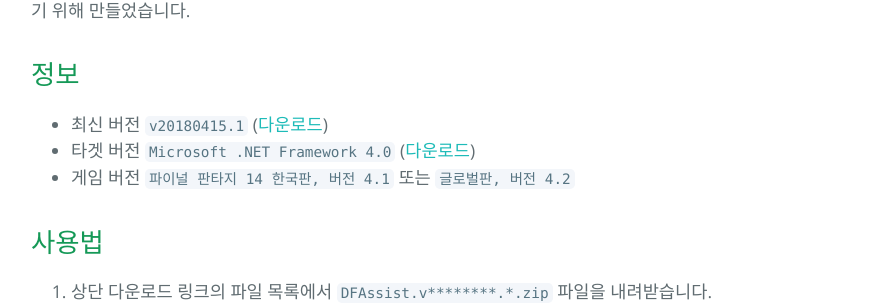
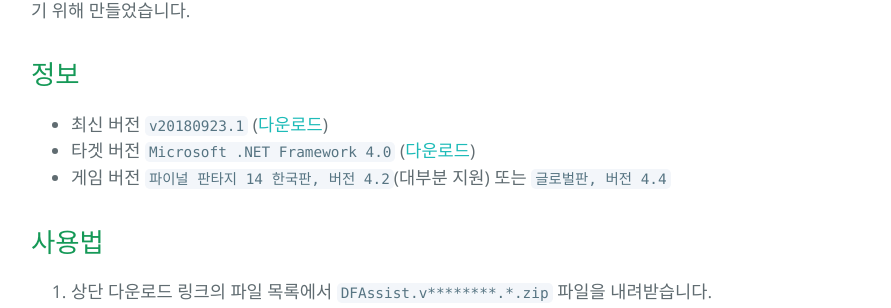
Before and after one commit to devunt/DFAssist, a Jekyll site: the page built from docs/index.md, in a window 1280 px wide and 900 px high, scrolled down 383 px. Shown: the part 142-450 px from the top of the window, without its empty margins (193-1084 px from the left). Built offline with Jekyll 4.4.1, drawn with Linux system fonts in a browser that asks for light colours.

Commit message:
homepage update

````diff
--- a/docs/index.md
+++ b/docs/index.md
@@ -8,9 +8,9 @@
 매칭을 돌려놓고 다른 일을 하다가 매칭 된 줄도 모르고 계속 다른 일을 하느라 확인을 못 누르는 사태를 방지하기 위해 만들었습니다.
 
 ## 정보
-- 최신 버전 ```v20180415.1``` ([다운로드](https://github.com/jaehyuk-lee/DFAssist/releases/latest))
+- 최신 버전 ```v20180923.1``` ([다운로드](https://github.com/jaehyuk-lee/DFAssist/releases/latest))
 - 타겟 버전 ```Microsoft .NET Framework 4.0``` ([다운로드](https://www.microsoft.com/ko-kr/download/details.aspx?id=17851))
-- 게임 버전 ```파이널 판타지 14 한국판, 버전 4.1``` 또는 ```글로벌판, 버전 4.2```
+- 게임 버전 ```파이널 판타지 14 한국판, 버전 4.2```(대부분 지원) 또는 ```글로벌판, 버전 4.4```
 
 ## 사용법
 1. 상단 다운로드 링크의 파일 목록에서 ``DFAssist.v********.*.zip`` 파일을 내려받습니다.
````
Also changed, not shown: docs/index.en.md (+2 -2 lines), docs/index.ja.md (+2 -2 lines).
